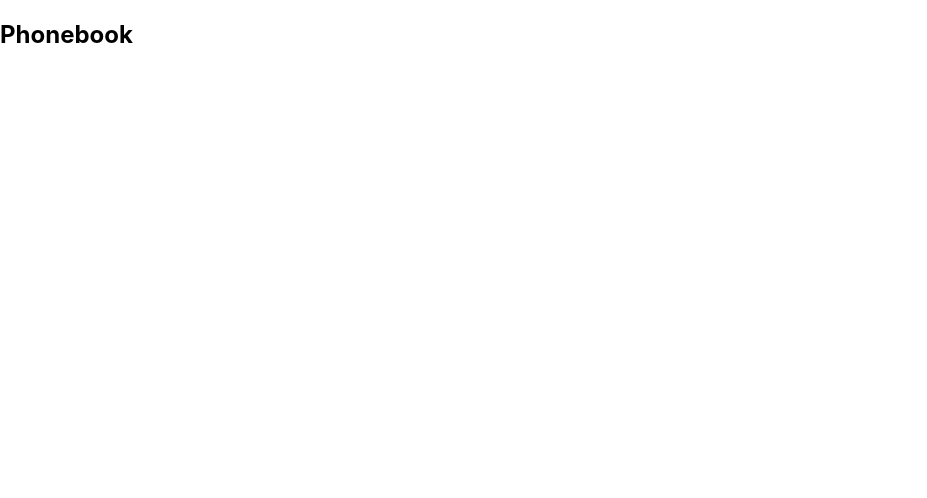
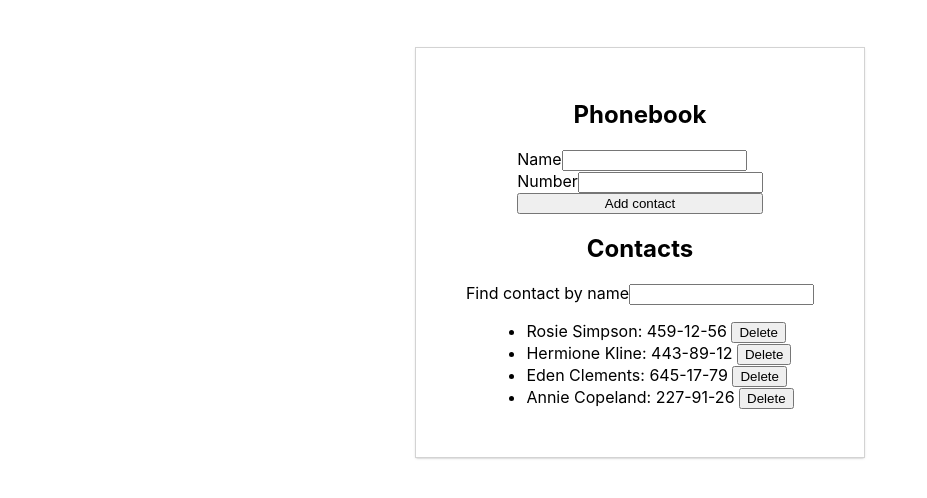
Before and after one commit to akarpenko83/goit-react-hw-02-phonebook, a React (Create React App) app: page / in a window 1280 px wide. Shown: the top 498 px of the page, without its empty margins (0-927 px from the left). Built offline with nearby package versions, Linux system fonts and the light colour scheme.

Commit message:
fuctional is ready

```diff
--- a/package.json
+++ b/package.json
@@ -4,9 +4,12 @@
     "private": true,
     "homepage": "https://akarpenko83.github.io/goit-react-hw-02-phonebook/",
     "dependencies": {
+        "@emotion/react": "^11.11.0",
+        "@emotion/styled": "^11.11.0",
         "@testing-library/jest-dom": "^5.16.3",
         "@testing-library/react": "^12.1.4",
         "@testing-library/user-event": "^13.5.0",
+        "nanoid": "^4.0.2",
         "react": "^18.1.0",
         "react-dom": "^18.1.0",
         "react-scripts": "5.0.1",
--- a/src/components/App.jsx
+++ b/src/components/App.jsx
@@ -1,13 +1,72 @@
 import React, { Component } from 'react';
-import Section from './phonebook/Phonebook';
+import { Container } from './phonebook/Phonebook.styled';
+import INITIAL_CONTACTS from './phonebook/initContacts.json';
+import ContactForm from './phonebook/ContactForm';
+import ContactList from './phonebook/ContactList';
+import Filter from './phonebook/Filter';
+
 class App extends Component {
     state = {
-        contacts: [],
-        name: '',
+        contacts: INITIAL_CONTACTS,
+        filter: '',
+    };
+
+    onSubmit = contact => {
+        if (
+            this.state.contacts.find(
+                arr => arr.name === contact.name,
+            )
+        ) {
+            alert(
+                `${contact.name} is already in the contact list`,
+            );
+            return;
+        }
+        this.setState(prevState => ({
+            contacts: [...this.state.contacts, contact],
+        }));
+    };
+
+    handleRemoveContact = contactId => {
+        this.setState(prevState => ({
+            contacts: prevState.contacts.filter(
+                contact => contact.id !== contactId,
+            ),
+        }));
+    };
+
+    handleChangeFilter = evt => {
+        this.setState({ filter: evt.target.value });
+    };
+
+    getFilteredContacts = () => {
+        const normalizedFilter =
+            this.state.filter.toLowerCase();
+        return this.state.contacts.filter(contact =>
+            contact.name
+                .toLowerCase()
+                .includes(normalizedFilter),
+        );
     };
 
     render() {
-        return <Section></Section>;
+        return (
+            <Container>
+                <h1>Phonebook</h1>
+                <ContactForm onSubmit={this.onSubmit} />
+                <h2>Contacts</h2>
+                <Filter
+                    value={this.state.filter}
+                    onChange={this.handleChangeFilter}
+                />
+                <ContactList
+                    contacts={this.getFilteredContacts()}
+                    onRemoveContact={
+                        this.handleRemoveContact
+                    }
+                />
+            </Container>
+        );
     }
 }
 export default App;
--- /dev/null
+++ b/src/components/phonebook/Contact.jsx
@@ -0,0 +1,21 @@
+import { nanoid } from 'nanoid';
+
+export default function Contact(
+    id = nanoid(),
+    name,
+    number,
+    onRemoveContact,
+) {
+    return (
+        <li key={id}>
+            {name}: {number}
+            {'   '}
+            <button
+                type="button"
+                onClick={() => onRemoveContact(id)}
+            >
+                Delete
+            </button>
+        </li>
+    );
+}
--- /dev/null
+++ b/src/components/phonebook/ContactForm.jsx
@@ -0,0 +1,71 @@
+import React, { Component } from 'react';
+import { nanoid } from 'nanoid';
+import { Form } from './Phonebook.styled';
+
+export default class ContactForm extends Component {
+    state = {
+        name: '',
+        number: '',
+    };
+
+    formReset = () => {
+        this.setState({
+            name: '',
+            number: '',
+        });
+    };
+
+    handleSubmit = evt => {
+        evt.preventDefault();
+        const form = evt.currentTarget;
+        // const name = form.elements.name.value;
+        // const number = form.elements.number.value;
+        // const id = nanoid();
+        const contact = {
+            id: nanoid(),
+            name: form.elements.name.value,
+            number: form.elements.number.value,
+        };
+        this.props.onSubmit(contact);
+        this.formReset();
+        form.reset();
+    };
+
+    handleChange = evt => {
+        this.setState({ name: evt.target.value });
+    };
+
+    render() {
+        return (
+            <>
+                <Form onSubmit={this.handleSubmit}>
+                    <label>
+                        Name
+                        <input
+                            value={this.state.name}
+                            onChange={this.handleChange}
+                            type="text"
+                            name="name"
+                            pattern="^[a-zA-Zа-яА-Я]+(([' -][a-zA-Zа-яА-Я ])?[a-zA-Zа-яА-Я]*)*$"
+                            title="Name may contain only letters, apostrophe, dash and spaces. For example Adrian, Jacob Mercer, Charles de Batz de Castelmore d'Artagnan"
+                            required
+                        />
+                    </label>
+                    <label>
+                        Number
+                        <input
+                            type="tel"
+                            name="number"
+                            pattern="\+?\d{1,4}?[-.\s]?\(?\d{1,3}?\)?[-.\s]?\d{1,4}[-.\s]?\d{1,4}[-.\s]?\d{1,9}"
+                            title="Phone number must be digits and can contain spaces, dashes, parentheses and can start with +"
+                            required
+                        />
+                    </label>
+                    <button type="submit">
+                        Add contact
+                    </button>
+                </Form>
+            </>
+        );
+    }
+}
--- /dev/null
+++ b/src/components/phonebook/ContactList.jsx
@@ -0,0 +1,31 @@
+// import Contact from './Contact';
+import { nanoid } from 'nanoid';
+
+export default function ContactList({
+    contacts,
+    onRemoveContact,
+}) {
+    // let id = nanoid();
+    return (
+        <div>
+            <ul>
+                {contacts.map(
+                    ({ name, number, id = nanoid() }) => (
+                        <li key={id}>
+                            {name}: {number}
+                            {'   '}
+                            <button
+                                type="button"
+                                onClick={() =>
+                                    onRemoveContact(id)
+                                }
+                            >
+                                Delete
+                            </button>
+                        </li>
+                    ),
+                )}
+            </ul>
+        </div>
+    );
+}
--- /dev/null
+++ b/src/components/phonebook/Filter.jsx
@@ -0,0 +1,18 @@
+// import { Component } from 'react';
+
+export default function Filter({ value, onChange }) {
+    return (
+        <label>
+            Find contact by name
+            <input
+                value={value.name}
+                onChange={onChange}
+                type="text"
+                name="name"
+                pattern="^[a-zA-Zа-яА-Я]+(([' -][a-zA-Zа-яА-Я ])?[a-zA-Zа-яА-Я]*)*$"
+                title="Name may contain only letters, apostrophe, dash and spaces. For example Adrian, Jacob Mercer, Charles de Batz de Castelmore d'Artagnan"
+                required
+            />
+        </label>
+    );
+}
--- a/src/components/phonebook/Phonebook.jsx
+++ /dev/null
@@ -1,7 +0,0 @@
-export default function Section() {
-    return (
-        <section>
-            <h1>Phonebook</h1>
-        </section>
-    );
-}
--- /dev/null
+++ b/src/components/phonebook/Phonebook.styled.jsx
@@ -0,0 +1,22 @@
+import styled from '@emotion/styled';
+
+export const Container = styled.section`
+    display: flex;
+    flex-direction: column;
+    width: 30vw;
+    height: 100%;
+    outline: solid 1px lightgray;
+    margin: 0 auto;
+    margin-top: 3rem;
+    padding: 2rem;
+    align-items: center;
+
+    box-shadow: 0px 1px 3px 0px rgba(0, 0, 0, 0.2),
+        0px 1px 1px 0px rgba(0, 0, 0, 0.14),
+        0px 2px 1px -1px rgba(0, 0, 0, 0.12);
+`;
+
+export const Form = styled.form`
+    display: flex;
+    flex-direction: column;
+`;
--- /dev/null
+++ b/src/components/phonebook/initContacts.json
@@ -0,0 +1,22 @@
+[
+    {
+        "id": "id-1",
+        "name": "Rosie Simpson",
+        "number": "459-12-56"
+    },
+    {
+        "id": "id-2",
+        "name": "Hermione Kline",
+        "number": "443-89-12"
+    },
+    {
+        "id": "id-3",
+        "name": "Eden Clements",
+        "number": "645-17-79"
+    },
+    {
+        "id": "id-4",
+        "name": "Annie Copeland",
+        "number": "227-91-26"
+    }
+]
```
Also changed, not shown: 1 other file (tests, documents, lock files or other folders).
